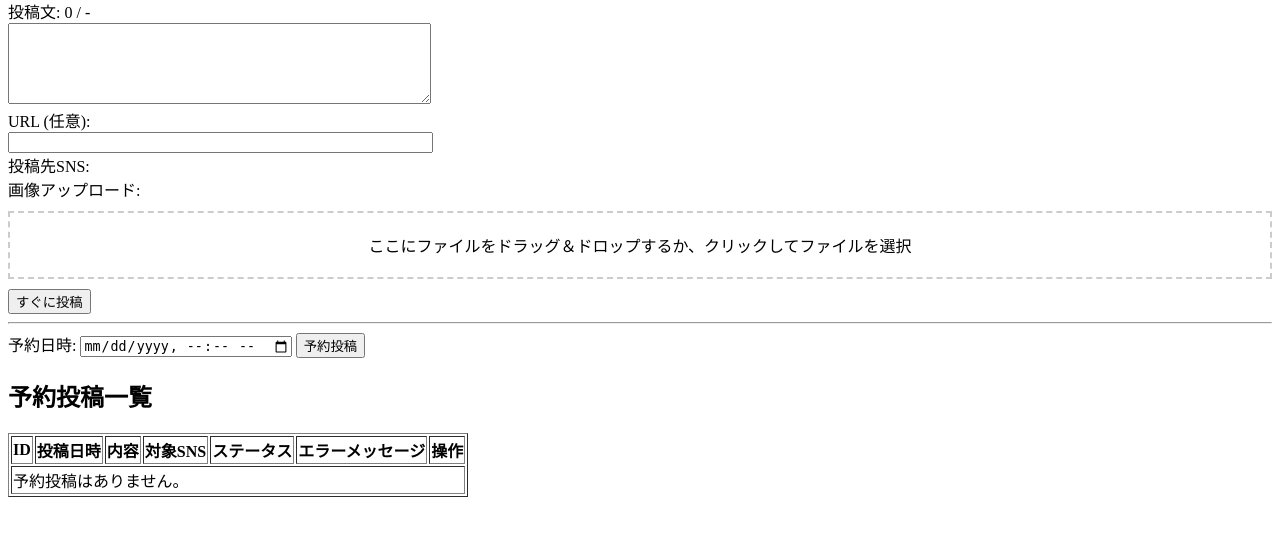
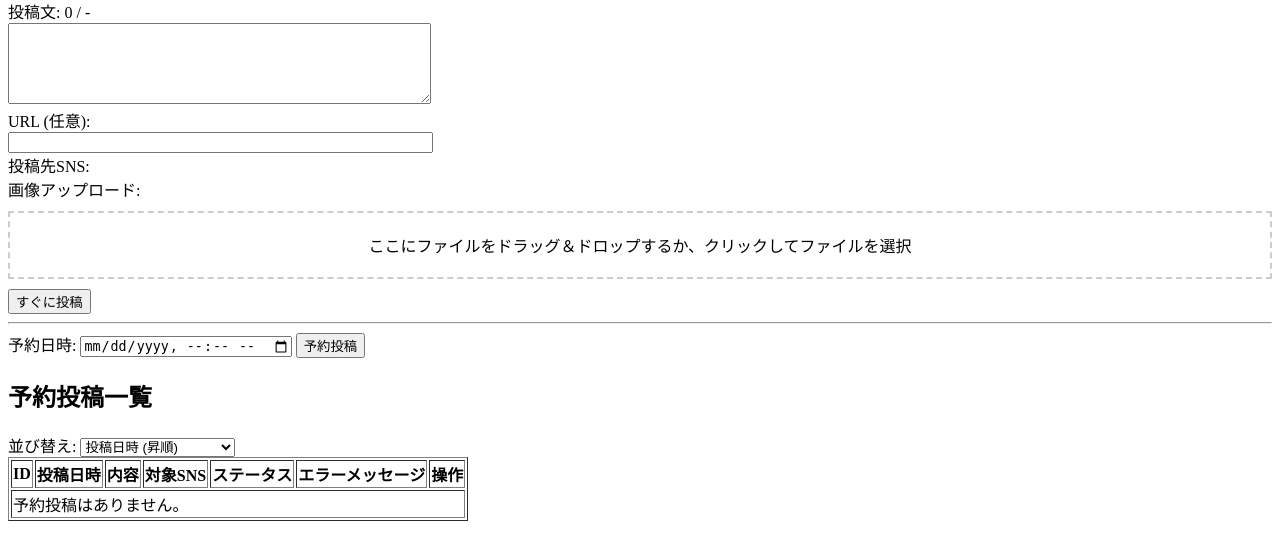
Before and after one commit to densuke/blog-autopost, a FastAPI app: page / in a window 1280 px wide. Shown: the part 90-650 px from the top of the page. Run offline with FastAPI, Linux system fonts and the light colour scheme; the visitor is signed in with stand-in values (Sample User, id 1); parts of the project's set-up code (start-up, migrations or seed data) failed here and were passed over.

Commit message:
[feat] 予約投稿一覧にソート用UIを追加

```diff
--- a/src/web/templates/index.html
+++ b/src/web/templates/index.html
@@ -112,6 +112,15 @@
     <div id="status-messages"></div>
 
     <h2>予約投稿一覧</h2>
+    <div>
+        <label for="sort-by">並び替え:</label>
+        <select id="sort-by" name="sort-by">
+            <option value="date_asc" {% if current_sort_by == 'date_asc' %}selected{% endif %}>投稿日時 (昇順)</option>
+            <option value="date_desc" {% if current_sort_by == 'date_desc' %}selected{% endif %}>投稿日時 (降順)</option>
+            <option value="status_failed" {% if current_sort_by == 'status_failed' %}selected{% endif %}>ステータス (失敗優先)</option>
+            <option value="status_completed" {% if current_sort_by == 'status_completed' %}selected{% endif %}>ステータス (完了優先)</option>
+        </select>
+    </div>
     <table border="1">
         <thead>
             <tr>
```
